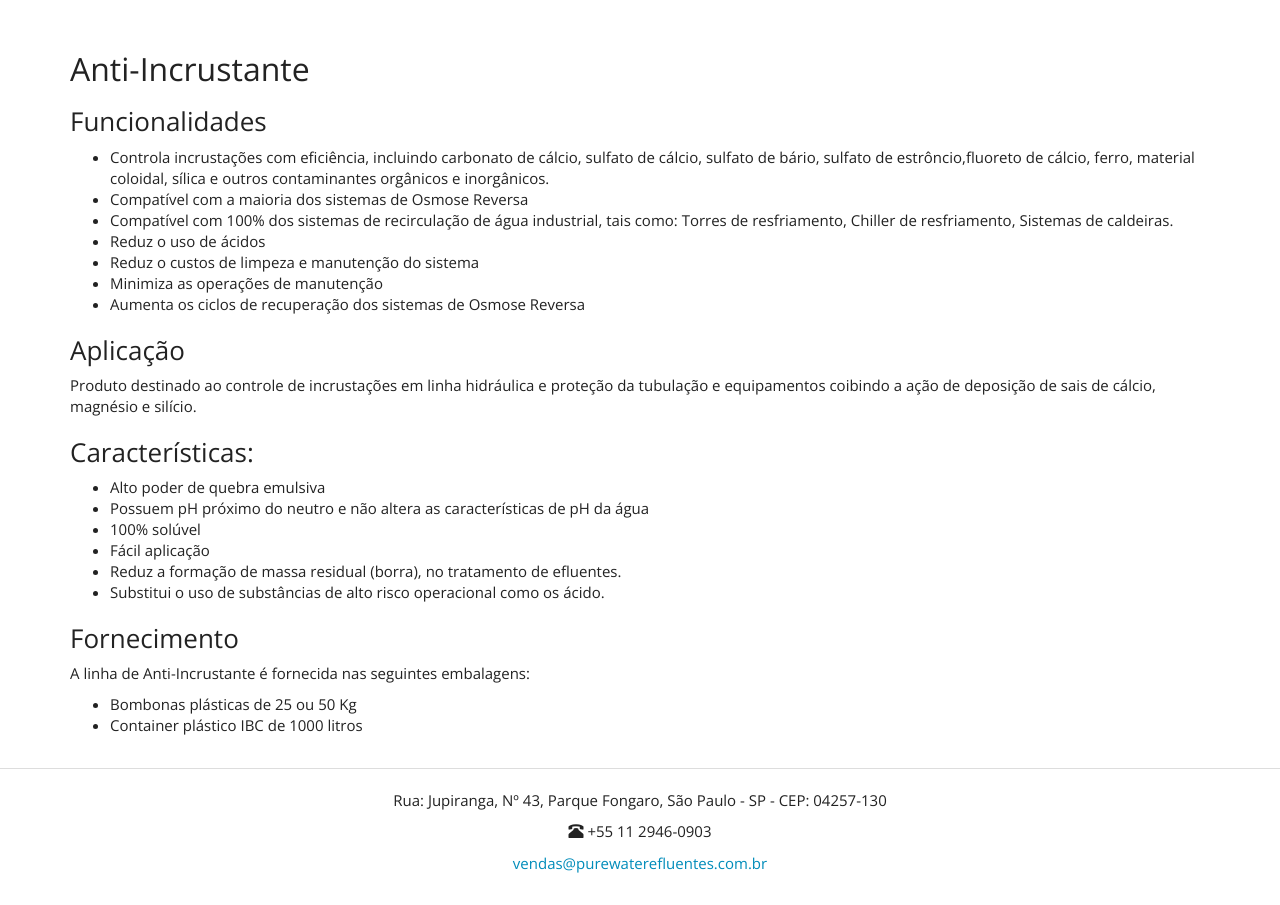
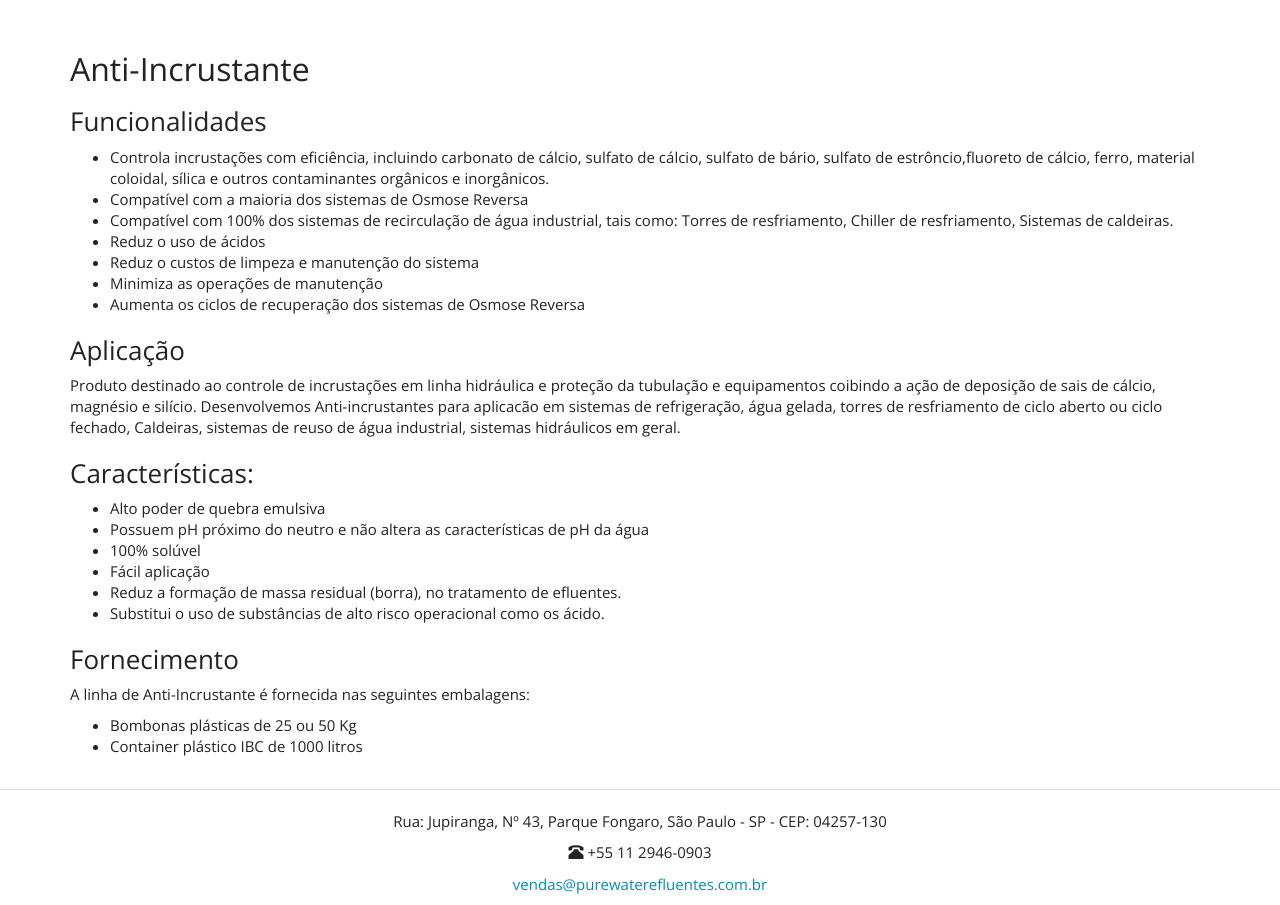
Before and after one commit to purewaterefluentes/purewaterefluentes.github.io, a Jekyll site: the page built from produtos/anti-incrustante.md, in a window 1280 px wide and 1152 px high. Shown: the part 247-1152 px from the top of the window. Built offline with Jekyll 4.4.1, drawn with Linux system fonts in a browser that asks for light colours; nearby versions of some CDN libraries; library files that are not in the unit come from our copies.

Commit message:
Update anti-incrustante.md

```diff
--- a/produtos/anti-incrustante.md
+++ b/produtos/anti-incrustante.md
@@ -17,6 +17,7 @@ title: Anti-Incrustante
 
 ### Aplicação
 Produto destinado ao controle de incrustações em linha hidráulica e proteção da tubulação e equipamentos coibindo a ação de deposição de sais de cálcio, magnésio e silício.
+Desenvolvemos Anti-incrustantes para aplicacão em sistemas de refrigeração, água gelada, torres de resfriamento de ciclo aberto ou ciclo fechado, Caldeiras, sistemas de reuso de água industrial, sistemas hidráulicos em geral.
 
 ### Características:
 
```
